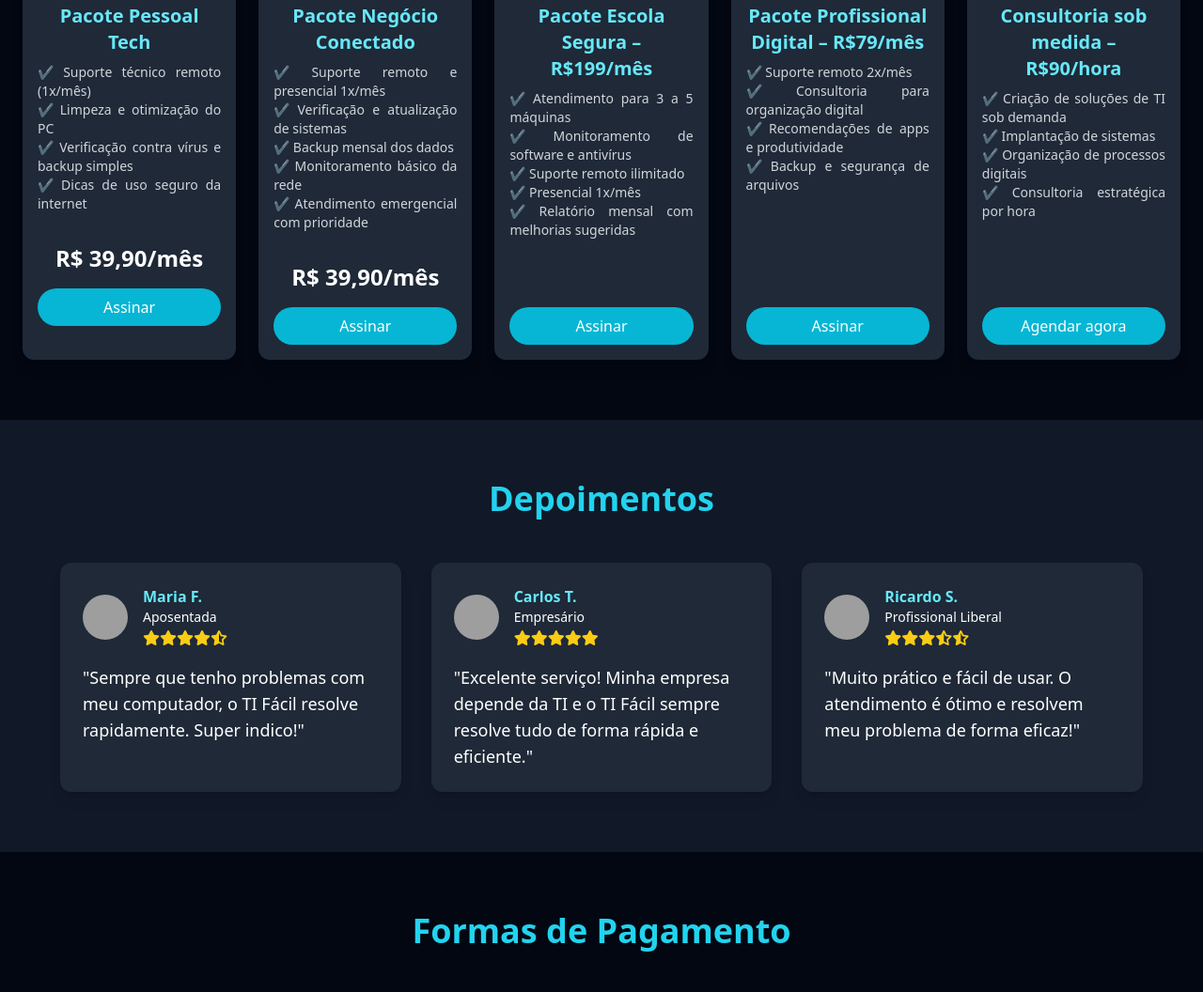
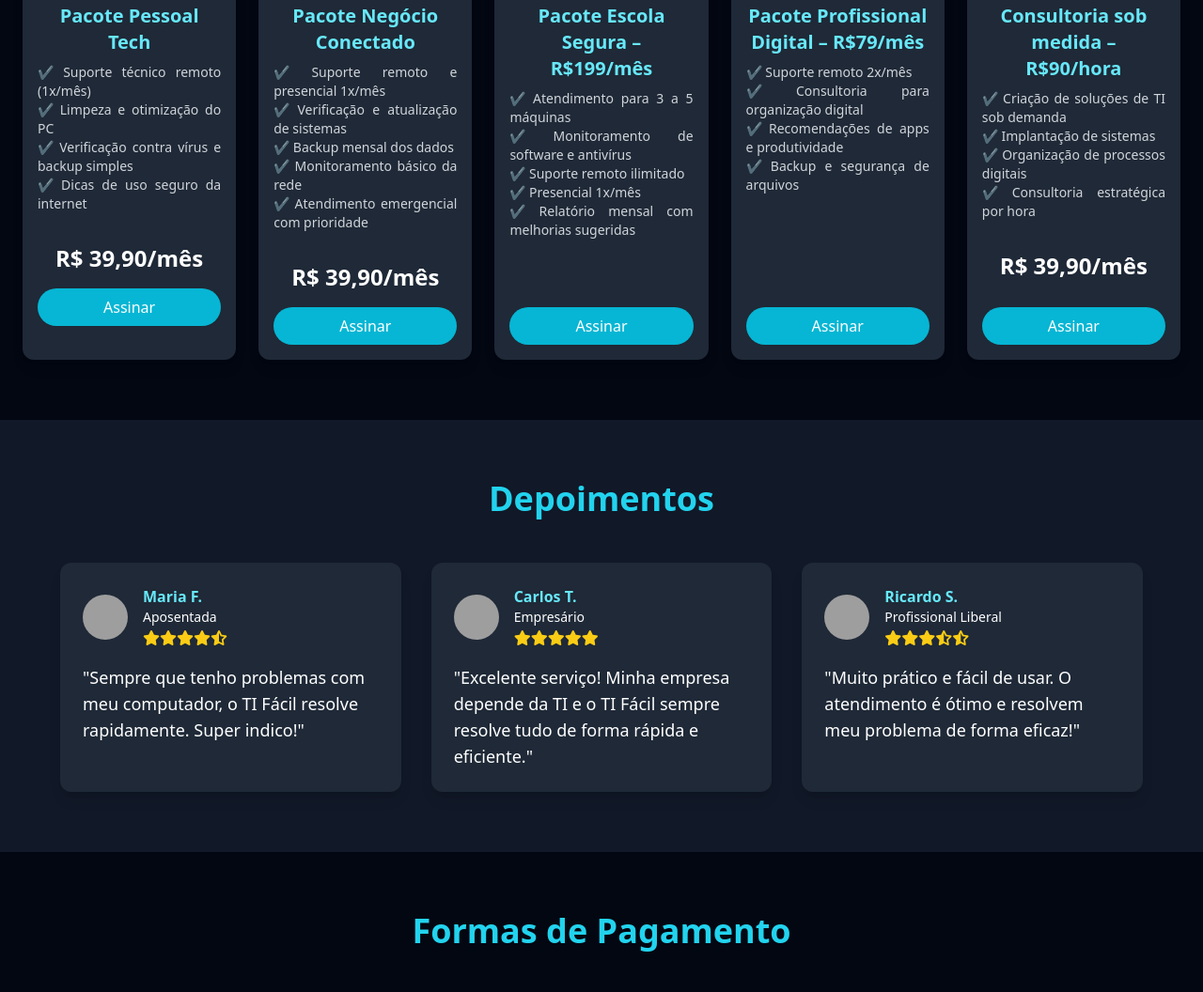
Before and after one commit to joelson-hub/test2, a plain HTML site: page index.html in a window 1280 px wide. Shown: the part 1221-2277 px from the top of the page at 94% size. Drawn offline with nearby package versions, Linux system fonts and the light colour scheme; grey boxes are pictures that could not be loaded.

Commit message:
Update index.html

```diff
--- a/index.html
+++ b/index.html
@@ -151,7 +151,8 @@
           <li>✔ Consultoria estratégica por hora</li>
         </ul>
       </div>
-      <a href="#contato" class="mt-auto inline-block bg-cyan-500 hover:bg-cyan-600 text-white px-4 py-2 rounded-full">Agendar agora</a>
+      <p class="mt-4 text-2xl font-bold">R$ 39,90/mês</p>
+      <a href="#contato" class="mt-auto inline-block bg-cyan-500 hover:bg-cyan-600 text-white px-4 py-2 rounded-full">Assinar</a>
     </div>
 
   </div>
```
